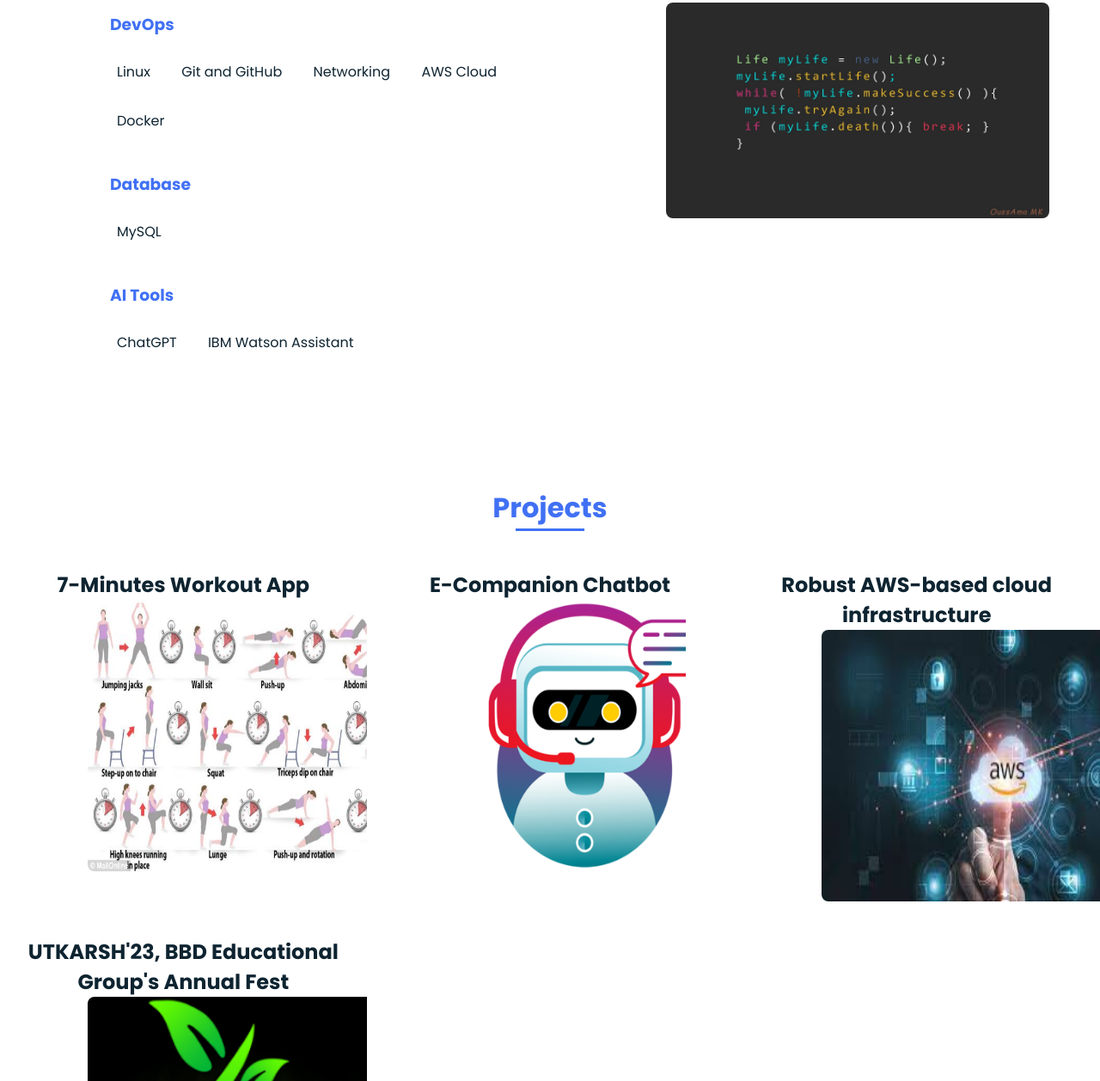
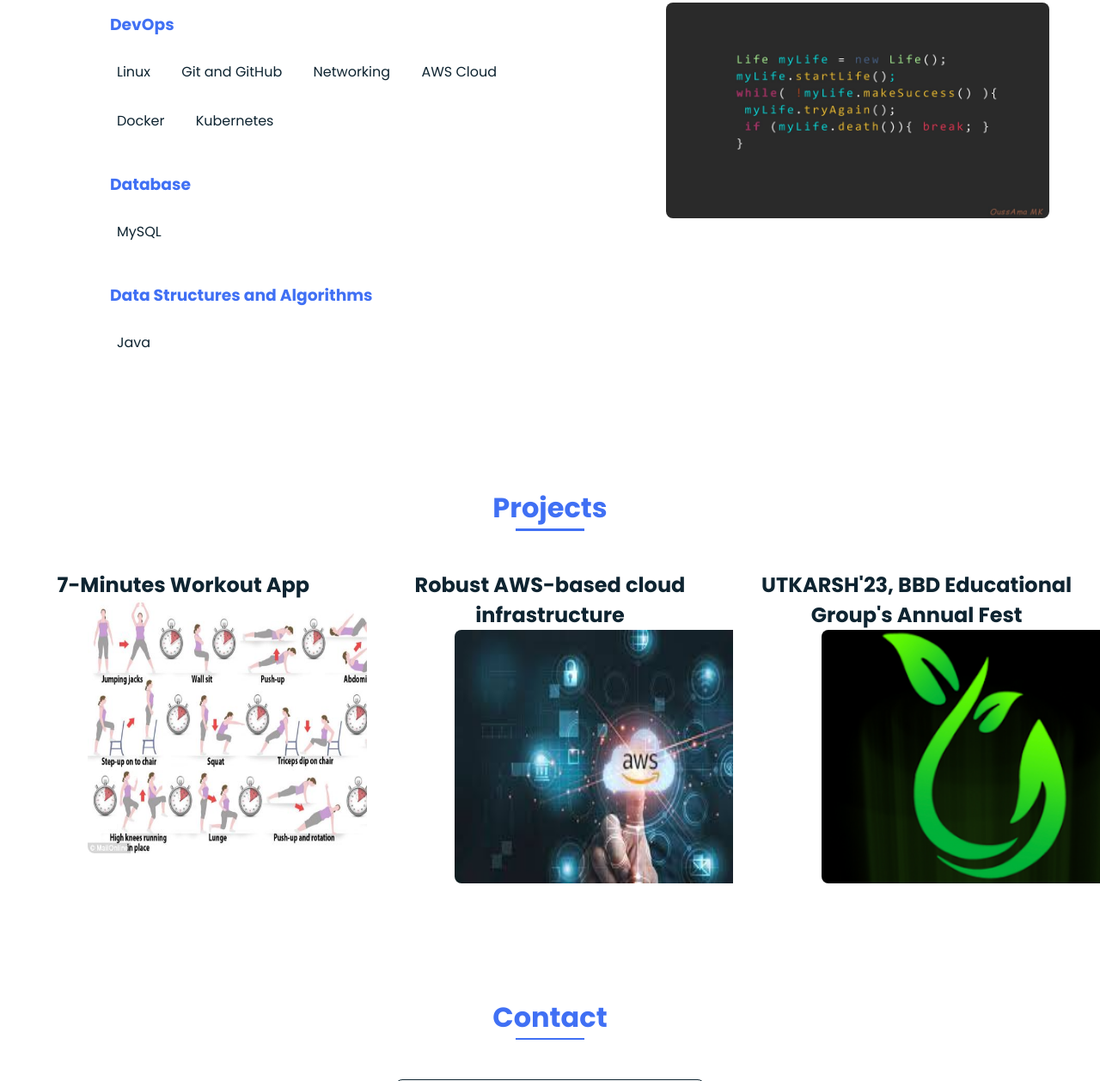
Before and after one commit to lizarizvi/AspireNex-portfolio, a plain HTML site: page index.html in a window 1280 px wide. Shown: the part 1723-2981 px from the top of the page at 86% size. Drawn offline with nearby package versions, Linux system fonts and the light colour scheme.

Commit message:
updated skills and projects

```diff
--- a/index.html
+++ b/index.html
@@ -87,7 +87,6 @@
                 <div class="skills__container bd-grid">
                     <div class="skills__box">
                         <h3 class="skills__subtitle">Development</h3>
-                        <span class="skills__name">Java</span>
                         <span class="skills__name">Kotlin</span>
 
                         <span class="skills__name">Html</span>
@@ -100,11 +99,12 @@
                         <span class="skills__name">Networking</span>
                         <span class="skills__name">AWS Cloud</span>
                         <span class="skills__name">Docker</span>
+                        <span class="skills__name">Kubernetes</span>
+
                         <h3 class="skills__subtitle">Database</h3>
                         <span class="skills__name">MySQL</span>
-                        <h3 class="skills__subtitle">AI Tools</h3>
-                        <span class="skills__name">ChatGPT</span>
-                        <span class="skills__name">IBM Watson Assistant</span>
+                        <h3 class="skills__subtitle">Data Structures and Algorithms</h3>
+                        <span class="skills__name">Java</span>
                     </div>
 
                     <div class="skills__img">
@@ -127,17 +127,6 @@
                                 exercise accordingly.</a>
                         </div>
                     </div>
-                    <div class="portfolio__img">
-                        <h2>E-Companion Chatbot</h2>
-                        <img src="chatbot.png" alt="">
-
-
-                        <div class="portfolio__link">
-                            <a href="https://web-chat.global.assistant.watson.appdomain.cloud/preview.html?backgroundImageURL=https%3A%2F%2Feu-gb.assistant.watson.cloud.ibm.com%2Fpublic%2Fimages%2Fupx-7f8e40b1-4fe6-41f2-94e0-b3a6ad2215e8%3A%3A37ed4782-23b6-4e5b-af0f-7a2b30664105&integrationID=471c006a-5c54-4744-972a-ec4f830debe7&region=eu-gb&serviceInstanceID=7f8e40b1-4fe6-41f2-94e0-b3a6ad2215e8"
-                            target="_blank" class="portfolio__link-name">The e-companion chatbot is an intelligent virtual assistant designed to offer users a seamless and engaging conversational experience. It serves as a helpful companion that can assist with a wide range of tasks, and provide information.
-                            </a>
-                        </div>
-                    </div>
 
                     <div class="portfolio__img">
                         <h2 >Robust AWS-based cloud infrastructure</h2>
@@ -145,7 +134,7 @@
 
 
                         <div class="portfolio__link">
-                            <a href="https://online.publuu.com/577261/1295541" target="_blank" class="portfolio__link-name">
+                            <a href="https://online.flippingbook.com/view/716723690/" target="_blank" class="portfolio__link-name">
                                 Public Network Configuration: Publish public and private websites. Configure a load balancer and auto scale. Share data between Linux instances.
                                 Private Network Configuration: Configure Amazon Relational Database Service (RDS) & Amazon Simple Storage Service (S3). Allow local users to access resources.</a>
                         </div>
```
Also changed, not shown: chatbot.png (deleted).
